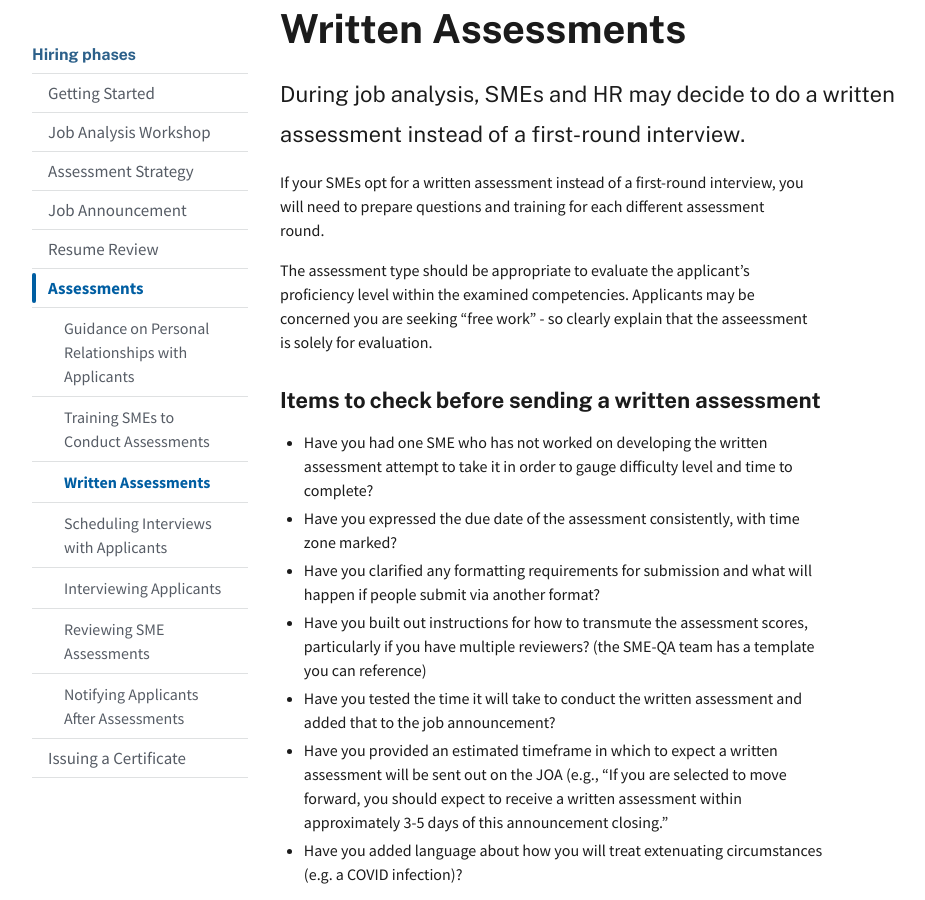
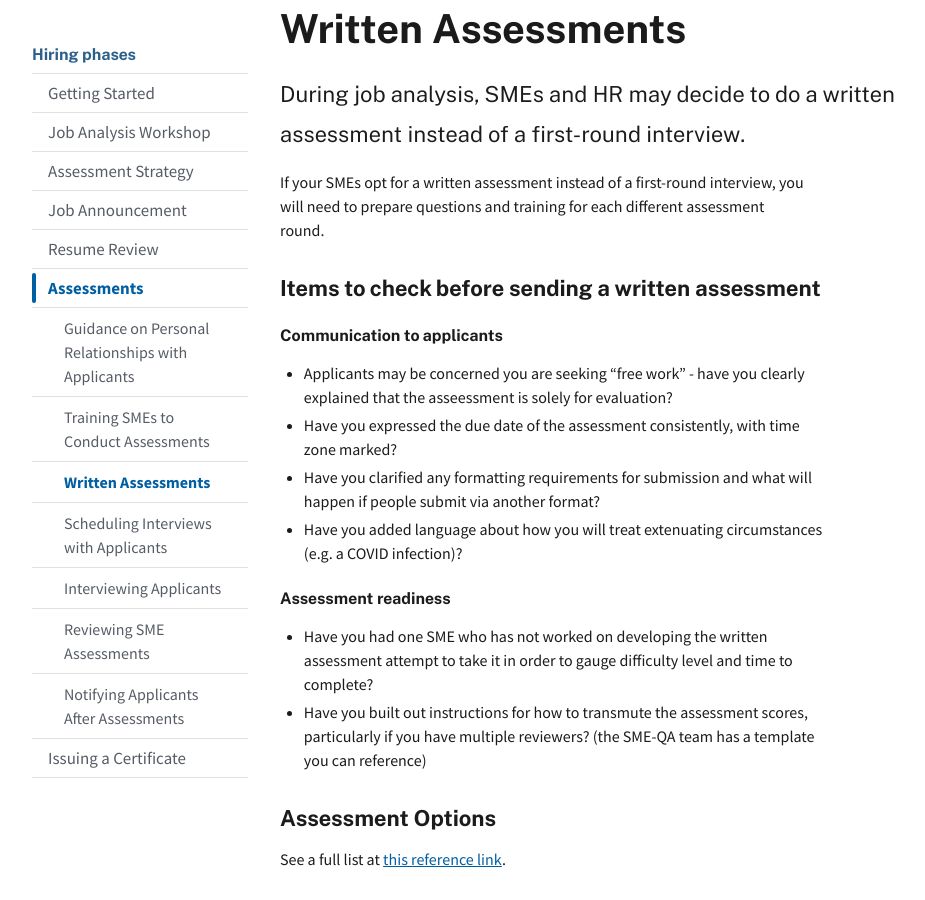
Before and after one commit to usds/SME-QA-Website, a Jekyll site: the page built from pages/phases/assessments/written-assessments.md, in a window 1280 px wide and 900 px high, scrolled down 237 px. Shown: the whole window, without its empty margins (128-1053 px from the left). Built offline with Jekyll 4.4.1, drawn with Linux system fonts in a browser that asks for light colours.

Commit message:
cutting scope per feedback

```diff
--- a/pages/phases/assessments/written-assessments.md
+++ b/pages/phases/assessments/written-assessments.md
@@ -15,16 +15,17 @@ intro: During job analysis, SMEs and HR may decide to do a written assessment in
 
 If your SMEs opt for a written assessment instead of a first-round interview, you will need to prepare questions and training for each different assessment round.
 
-The assessment type should be appropriate to evaluate the applicant's proficiency level within the examined competencies. Applicants may be concerned you are seeking "free work" - so clearly explain that the asseessment is solely for evaluation.
 
 ### Items to check before sending a written assessment
-- Have you had one SME who has not worked on developing the written assessment attempt to take it in order to gauge difficulty level and time to complete?
+#### Communication to applicants
+- Applicants may be concerned you are seeking "free work" - have you clearly explained that the asseessment is solely for evaluation?
 - Have you expressed the due date of the assessment consistently, with time zone marked?
 - Have you clarified any formatting requirements for submission and what will happen if people submit via another format?
+- Have you added language about how you will treat extenuating circumstances (e.g. a COVID infection)?
+
+#### Assessment readiness
+- Have you had one SME who has not worked on developing the written assessment attempt to take it in order to gauge difficulty level and time to complete?
 - Have you built out instructions for how to transmute the assessment scores, particularly if you have multiple reviewers? (the SME-QA team has a template you can reference)
-- Have you tested the time it will take to conduct the written assessment and added that to the job announcement?
-- Have you provided an estimated timeframe in which to expect a written assessment will be sent out on the JOA (e.g., "If you are selected to move forward, you should expect to receive a written assessment within approximately 3-5 days of this announcement closing."
-- Have you added language about how you will treat extenuating circumstances (e.g. a COVID infection)?
 
 ### Assessment Options
 
```
